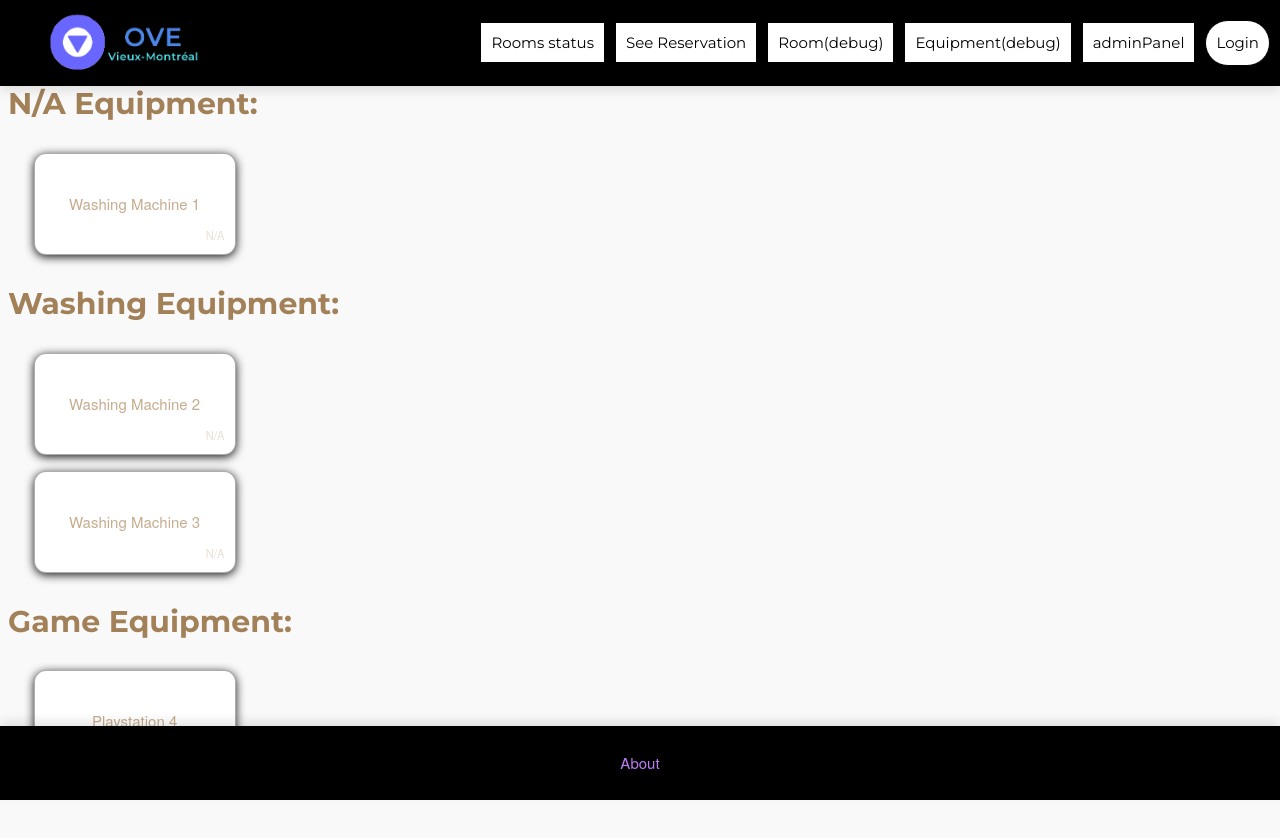
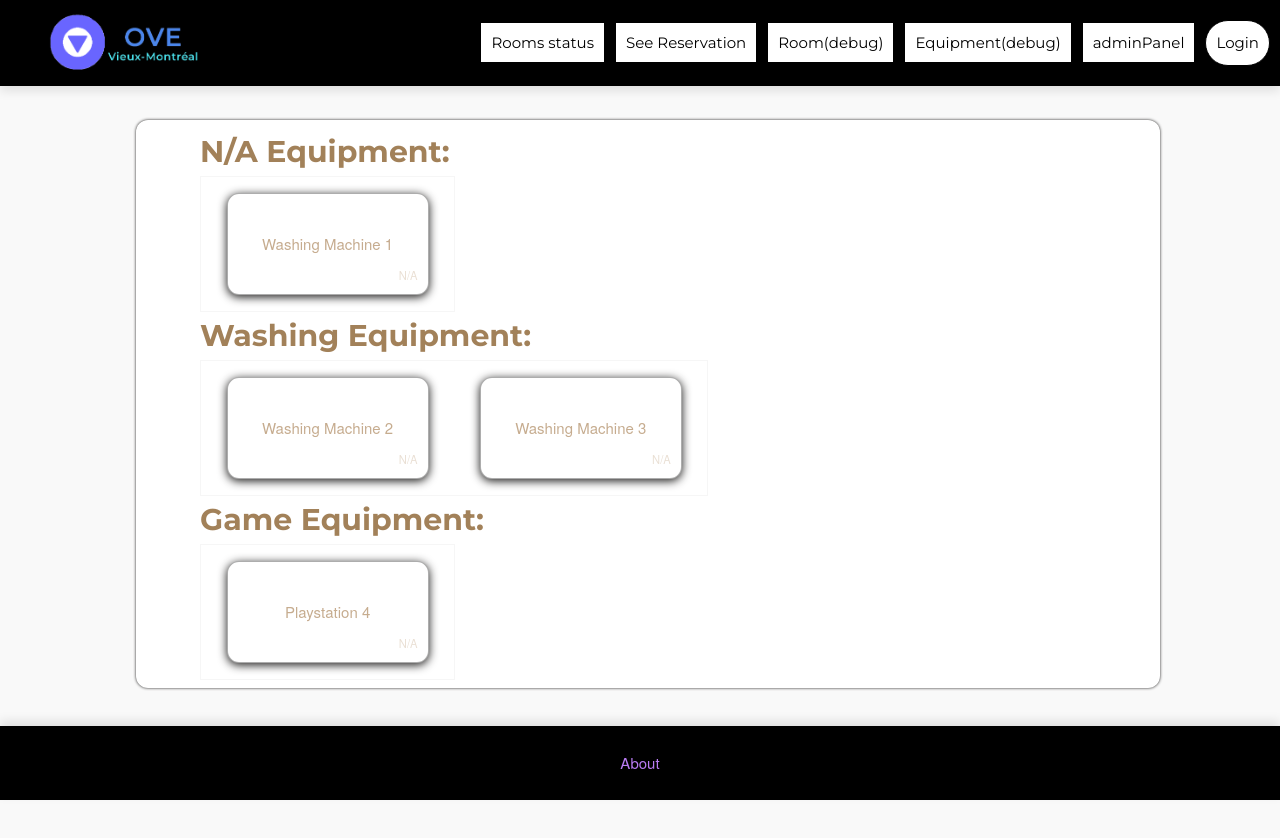
Before and after one commit to LucasKoc/MOD8-2223-GRA-KOCOGLU-SOLAN-SUN, a Vue app in the folder vue-project/: page /equipments/5 in a window 1280 px wide. Shown: the top 838 px of the page. Built offline with nearby package versions, Linux system fonts and the light colour scheme; a web font is replaced by a local one.

Commit message:
Update EquipmentView.css

```diff
--- a/vue-project/src/assets/css/views/EquipmentView.css
+++ b/vue-project/src/assets/css/views/EquipmentView.css
@@ -1,4 +1,4 @@
-main#rooms-status-main {
+main#equipments-status-main {
     margin: 15vh 10vw 5vh 10vw;
     max-width: 80vw;
     min-width: 304px;
@@ -7,7 +7,7 @@ main#rooms-status-main {
     border-radius: 12px;
     box-shadow: 0 0 3px 0 var(--color-shadow);
 }
-div#rooms-status-div {
+div#equipments-status-div {
     display: inline-flex;
     flex-direction: column;
     justify-content: center;
@@ -15,7 +15,7 @@ div#rooms-status-div {
     width: 90%;
     margin: 0 5vw 0 5vw;
 }
-div.room-box-container {
+div.equipment-box-container {
     display: inline-flex;
     flex-direction: row;
     align-items: center;
@@ -24,18 +24,18 @@ div.room-box-container {
 
     border: var(--color-border-opacity-reduced) solid 1px;
 }
-h2.roomTypeTitle {
+h2.equipmentTypeTitle {
     margin: 0 0 0 0;
 }
 
-div#rooms-status-div div.rooms-row-container:is(:first-child) h2.roomTypeTitle {
+div#equipments-status-div div.equipments-row-container:is(:first-child) h2.equipmentTypeTitle {
     margin: 1vh 0 0 0;
 }
-div#rooms-status-div div.rooms-row-container:is(:last-child) {
+div#equipments-status-div div.equipments-row-container:is(:last-child) {
     margin: 0 0 1vh 0;
 }
 @media (max-width: 950px) {
-    h2.roomTypeTitle {
+    h2.equipmentTypeTitle {
         font-size: 1.5rem;
     }
 }
```
